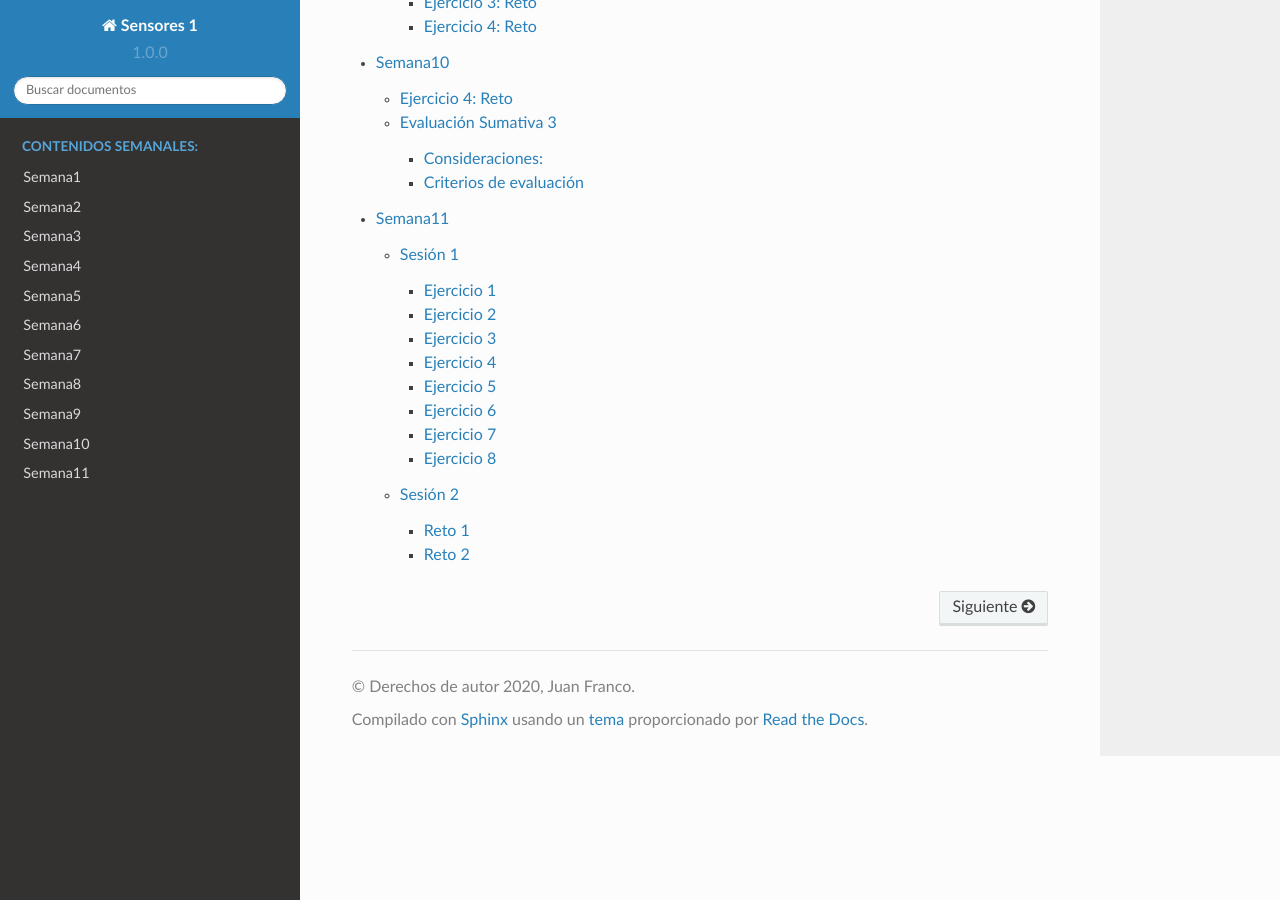
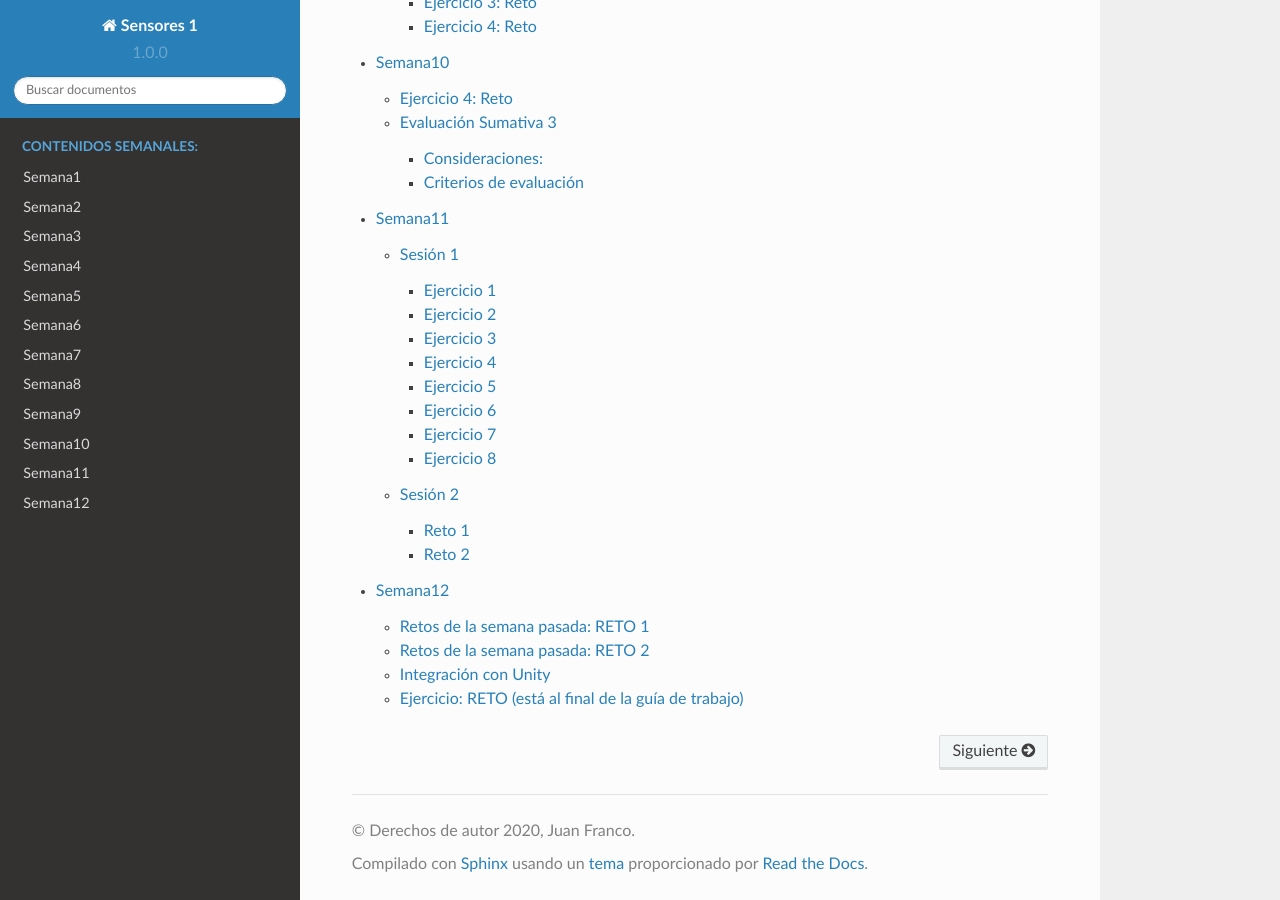
Before and after one commit to juanferfranco/sensores1, a Sphinx documentation site: the page built from docs/index.rst, in a window 1280 px wide and 900 px high, scrolled down 2297 px. Built offline with Sphinx 7.4.7 and the Read the Docs theme 2.0.0, drawn with Linux system fonts in a browser that asks for light colours.

Commit message:
add week 12 to the index

```diff
--- a/docs/index.rst
+++ b/docs/index.rst
@@ -67,3 +67,4 @@ el aula y 5 horas de trabajo autónomo.
    Semana9 <_semana9/semana9>
    Semana10 <_semana10/semana10>
    Semana11 <_semana11/semana11>
+   Semana12 <_semana12/semana12>
```
